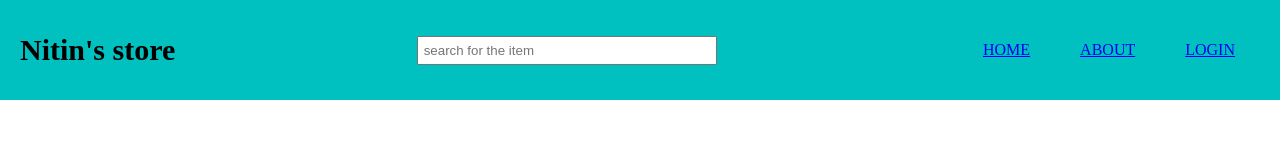
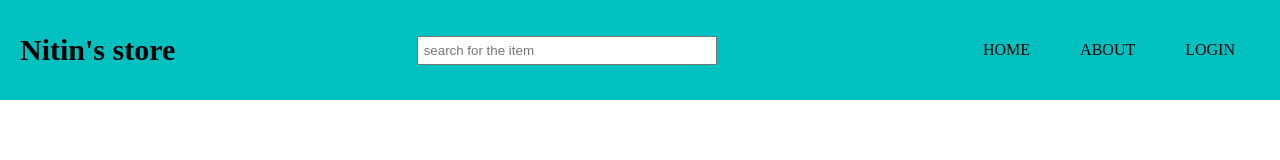
Before and after one commit to nitinaswath/grocerystore, a plain HTML site: page index.html in a window 1280 px wide. Drawn offline with Linux system fonts and the light colour scheme.

Commit message:
changed styles

```diff
--- a/style.css
+++ b/style.css
@@ -28,4 +28,7 @@ ul li{
     margin: 25px;
     text-transform: uppercase;
 }
-u
+ul li a{
+    text-decoration: none;
+    color: black;
+}
```
